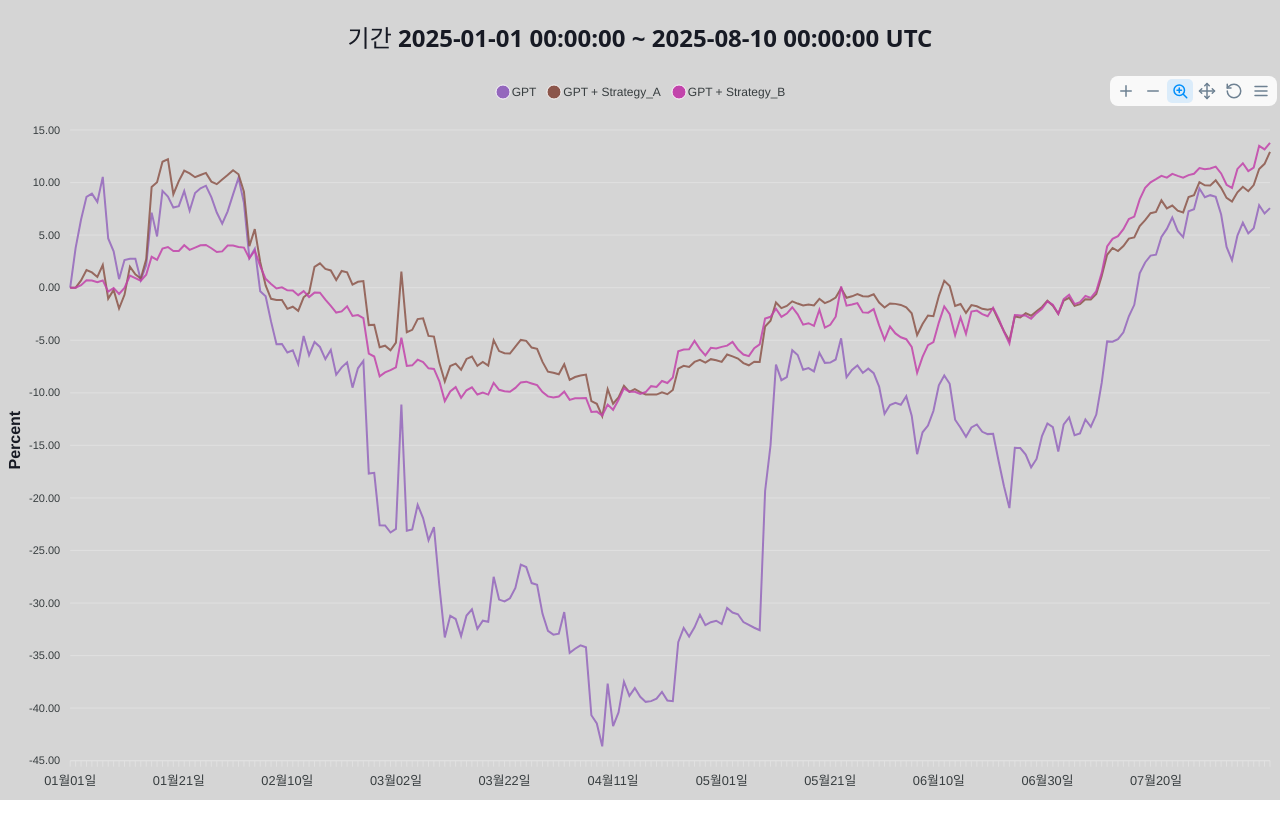
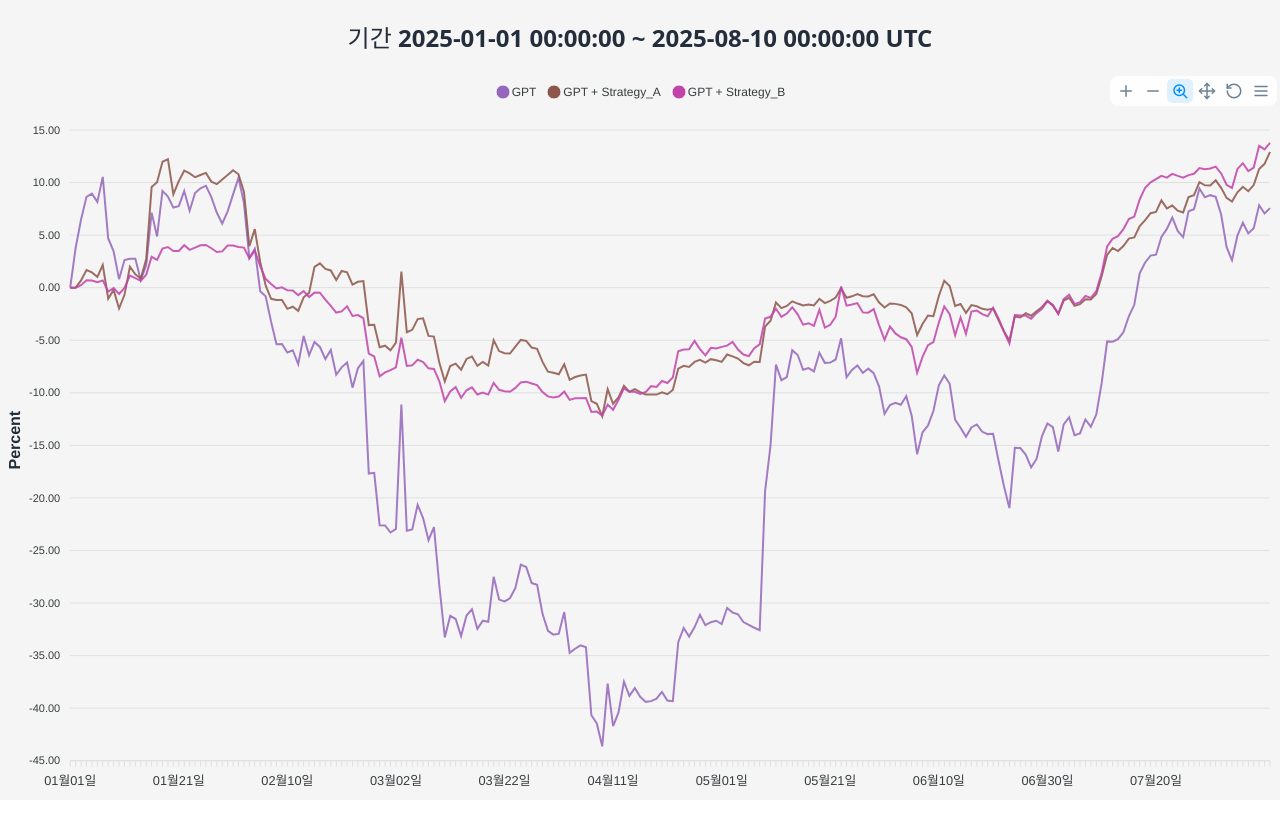
Before and after one commit to qqqqaqaqaqq/bot_trader_backtesting, a React (Vite) app: page /#/ in a window 1280 px wide. Built offline with nearby package versions, Linux system fonts and the light colour scheme.

Commit message:
배경 수정

```diff
--- a/src/App.css
+++ b/src/App.css
@@ -19,8 +19,8 @@ body {
     height: 100%;
     margin: 0;
     padding: 0;
-    --text-color : #171a24;
-    --bg-color : #d5d5d5;
+    --bg-color: #f5f5f5;
+    --text-color: #232d3b;
 
     color: var(--text-color);
     background-color: var(--bg-color);
```
